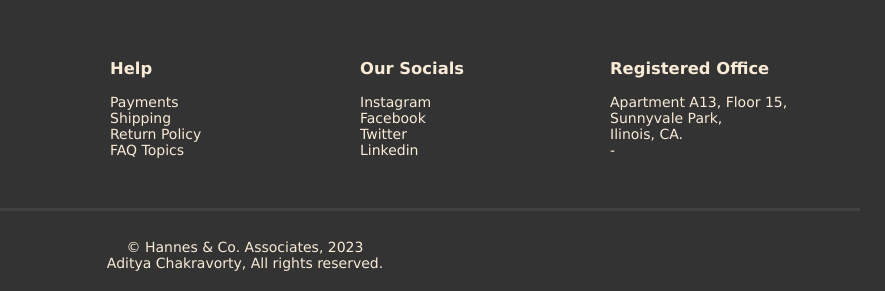
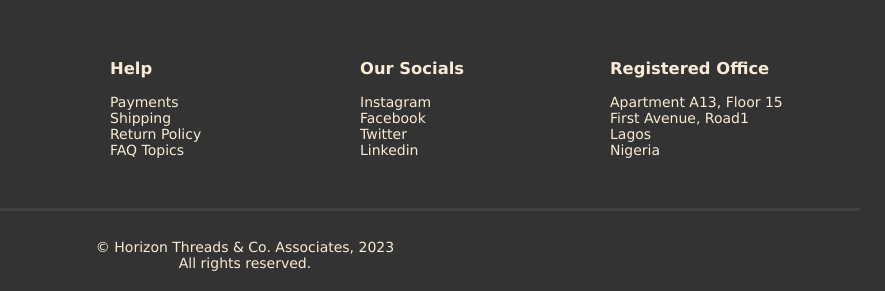
Before and after one commit to Xcheche/ecommerce-store-main, a plain HTML site: page account.html in a window 1280 px wide. Shown: the part 782-1073 px from the top of the page, 395-1280 px from the left. Drawn offline with Linux system fonts and the light colour scheme; files whose address does not match are found by name.

Commit message:
some editing done

```diff
--- a/account.html
+++ b/account.html
@@ -78,16 +78,16 @@
                     <div class="footerChild2">
                         <h3>Registered Office</h3>
                         <ul>
-                            <li>Apartment A13, Floor 15,</li>
-                            <li>Sunnyvale Park,</li>
-                            <li>Ilinois, CA.</li>
-                            <li>-</li>
+                           <li>Apartment A13, Floor 15</li>
+                            <li>First Avenue, Road1</li>
+                            <li>Lagos</li>
+                            <li>Nigeria</li>
                         </ul>
                     </div>
                 </div>
                 <div class="belowfooter">
-                    &copy; Hannes & Co. Associates, 2023 <br>
-                    Aditya Chakravorty, All rights reserved.
+                    &copy; Horizon Threads & Co. Associates, 2023 <br>
+                     All rights reserved.
                 </div>
             </div>
         </div>
```
Also changed, not shown: cart.html (+6 -6 lines), index.html (+9 -9 lines), product_details.html (+6 -6 lines), products.html (+6 -6 lines), images/header/FAVICON2.png (added).
